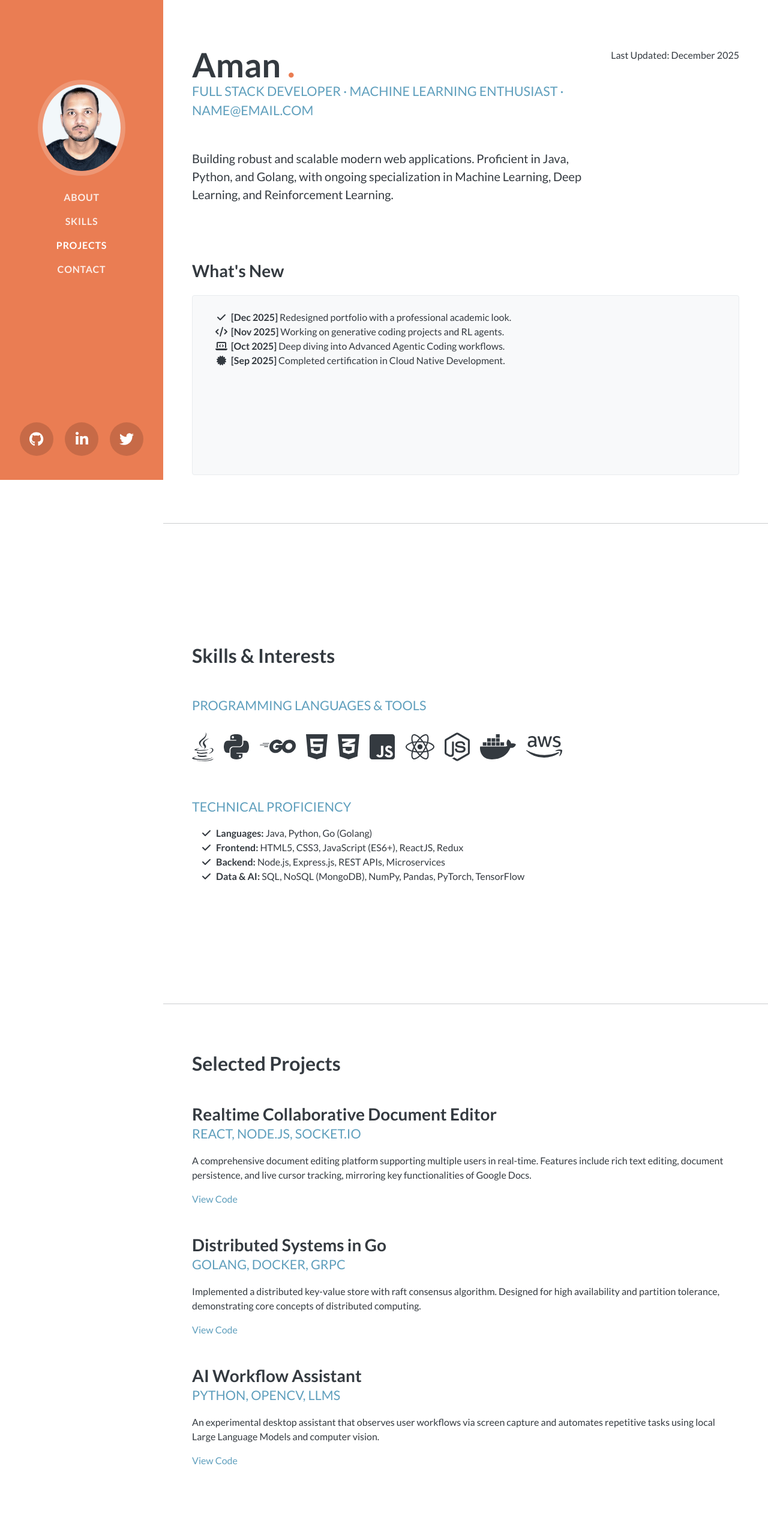
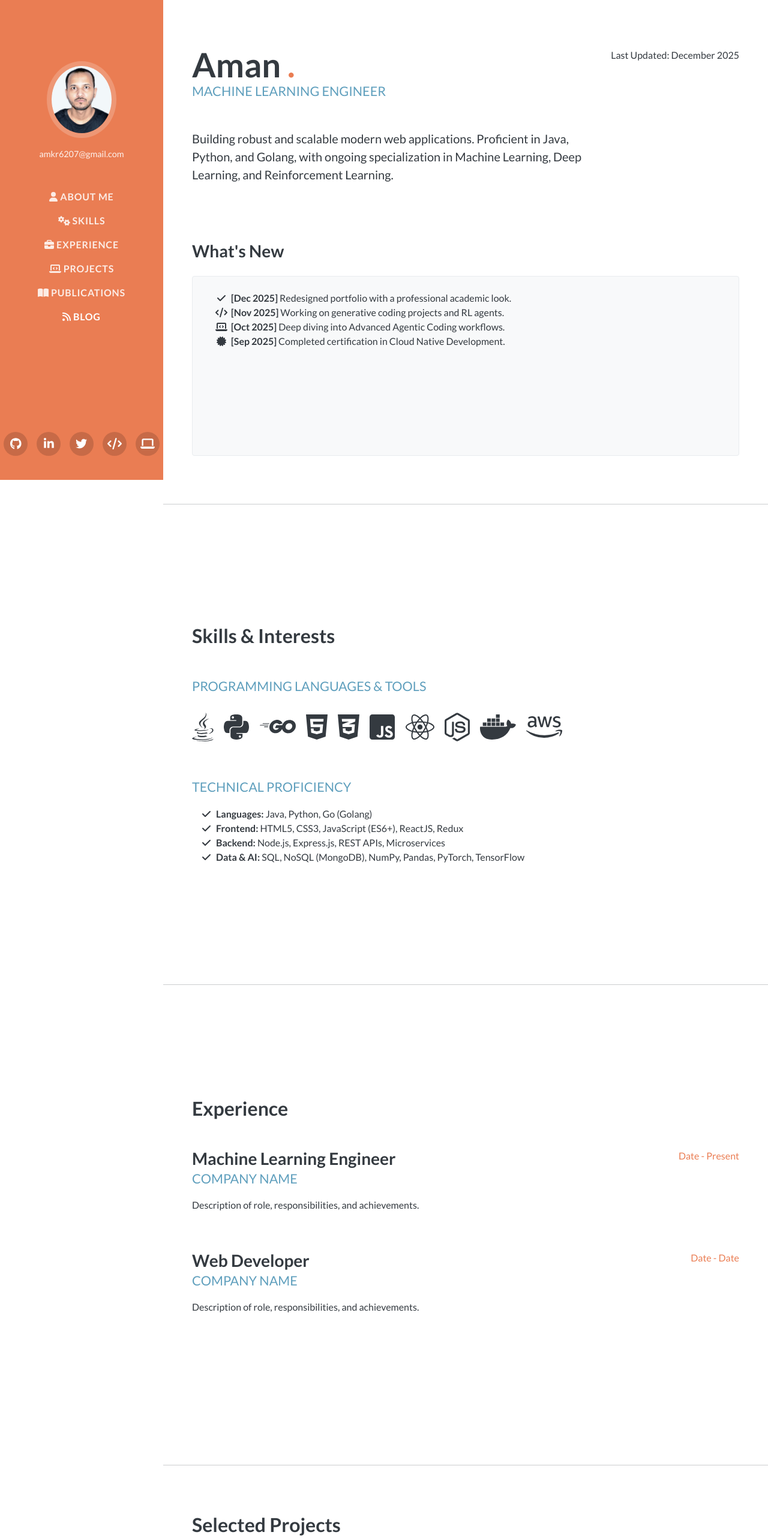
Before and after one commit to amkr6207/amkr6207.github.io, a plain HTML site: page index.html in a window 1280 px wide. Shown: the top 2564 px of the page at 60% size. Drawn offline with nearby package versions, Linux system fonts and the light colour scheme; a web font is replaced by a local one.

Commit message:
Updated UI

```diff
--- a/css/style.css
+++ b/css/style.css
@@ -64,9 +64,30 @@ a:active {
 }
 
 #sideNav .navbar-brand .img-profile {
-  max-width: 10rem;
-  max-height: 10rem;
+  max-width: 8rem;
+  max-height: 8rem;
   border: 0.5rem solid rgba(255, 255, 255, 0.2);
+}
+
+/* New Email Style in Sidebar */
+/* New Email Style in Sidebar */
+.sidebar-email {
+  display: block;
+  text-align: center;
+  color: rgba(255, 255, 255, 0.9);
+  font-size: 0.9rem;
+  margin-top: 0.5rem;
+  margin-bottom: 2rem;
+  font-family: 'Lato', sans-serif;
+  word-break: break-all;
+  /* Ensure long emails don't break layout */
+}
+
+#sideNav .navbar-nav .nav-item .nav-link i {
+  margin-right: 0.5rem;
+  width: 1.25rem;
+  /* Fixed width for alignment */
+  text-align: center;
 }
 
 #sideNav .navbar-nav .nav-item .nav-link {
@@ -76,6 +97,10 @@ a:active {
   text-transform: uppercase;
   color: rgba(255, 255, 255, 0.85);
   /* distinct from active */
+  display: flex;
+  /* Ensure flexbox for vertical alignment if needed */
+  align-items: center;
+  /* Vertically center icon and text */
 }
 
 #sideNav .navbar-nav .nav-item .nav-link:hover {
@@ -95,16 +120,16 @@ a:active {
 
 .social-icons-sidebar a {
   display: inline-block;
-  height: 3.5rem;
-  width: 3.5rem;
+  height: 2.5rem;
+  width: 2.5rem;
   background-color: rgba(0, 0, 0, 0.15);
   /* Subtle dark background on orange */
   color: #fff !important;
   border-radius: 100%;
   text-align: center;
-  font-size: 1.5rem;
-  line-height: 3.5rem;
-  margin-right: 1rem;
+  font-size: 1.2rem;
+  line-height: 2.5rem;
+  margin-right: 0.75rem;
   transition: background-color 0.3s;
 }
 
--- a/index.html
+++ b/index.html
@@ -26,18 +26,28 @@
   <nav class="navbar navbar-expand-lg navbar-dark bg-primary fixed-top" id="sideNav">
     <a class="navbar-brand js-scroll-trigger" href="#page-top">
       <span class="d-block d-lg-none">Aman</span>
-      <span class="d-none d-lg-block"><img class="img-fluid img-profile rounded-circle mx-auto mb-2"
-          src="assets/images/profile.jpg" alt="Aman Profile" /></span>
+      <span class="d-none d-lg-block">
+        <img class="img-fluid img-profile rounded-circle mx-auto mb-2" src="assets/images/profile.jpg"
+          alt="Aman Profile" />
+        <div class="sidebar-email">amkr6207@gmail.com</div>
+      </span>
     </a>
     <button class="navbar-toggler" type="button" data-bs-toggle="collapse" data-bs-target="#navbarResponsive"
       aria-controls="navbarResponsive" aria-expanded="false" aria-label="Toggle navigation"><span
         class="navbar-toggler-icon"></span></button>
     <div class="collapse navbar-collapse" id="navbarResponsive">
       <ul class="navbar-nav">
-        <li class="nav-item"><a class="nav-link js-scroll-trigger" href="#about">About</a></li>
-        <li class="nav-item"><a class="nav-link js-scroll-trigger" href="#skills">Skills</a></li>
-        <li class="nav-item"><a class="nav-link js-scroll-trigger" href="#projects">Projects</a></li>
-        <li class="nav-item"><a class="nav-link js-scroll-trigger" href="#contact">Contact</a></li>
+        <li class="nav-item"><a class="nav-link js-scroll-trigger" href="#about"><i class="fas fa-user"></i> About
+            Me</a></li>
+        <li class="nav-item"><a class="nav-link js-scroll-trigger" href="#skills"><i class="fas fa-cogs"></i> Skills</a>
+        </li>
+        <li class="nav-item"><a class="nav-link js-scroll-trigger" href="#experience"><i class="fas fa-briefcase"></i>
+            Experience</a></li>
+        <li class="nav-item"><a class="nav-link js-scroll-trigger" href="#projects"><i class="fas fa-laptop-code"></i>
+            Projects</a></li>
+        <li class="nav-item"><a class="nav-link js-scroll-trigger" href="#publications"><i class="fas fa-book-open"></i>
+            Publications</a></li>
+        <li class="nav-item"><a class="nav-link js-scroll-trigger" href="#blog"><i class="fas fa-rss"></i> Blog</a></li>
       </ul>
     </div>
 
@@ -46,6 +56,10 @@
       <a href="https://www.linkedin.com/in/aman-1177b2148/" target="_blank" aria-label="LinkedIn"><i
           class="fab fa-linkedin-in"></i></a>
       <a href="https://twitter.com/amkr2525" target="_blank" aria-label="Twitter"><i class="fab fa-twitter"></i></a>
+      <a href="https://codeforces.com/profile/amkr6207" target="_blank" aria-label="CodeForces"><i
+          class="fas fa-code"></i></a>
+      <a href="https://www.codechef.com/users/aman_6207" target="_blank" aria-label="CodeChef"><i
+          class="fas fa-laptop"></i></a>
     </div>
   </nav>
 
@@ -61,8 +75,7 @@
               <span class="text-primary">.</span>
             </h1>
             <div class="subheading mb-5">
-              Full Stack Developer · Machine Learning Enthusiast ·
-              <a href="mailto:name@email.com">name@email.com</a>
+              Machine Learning Engineer
             </div>
             <p class="lead mb-5">
               Building robust and scalable modern web applications.
@@ -146,6 +159,30 @@
     </section>
     <hr class="m-0" />
 
+    <!-- Experience-->
+    <section class="resume-section" id="experience">
+      <div class="resume-section-content">
+        <h2 class="mb-5">Experience</h2>
+        <div class="d-flex flex-column flex-md-row justify-content-between mb-5">
+          <div class="flex-grow-1">
+            <h3 class="mb-0">Machine Learning Engineer</h3>
+            <div class="subheading mb-3">Company Name</div>
+            <p>Description of role, responsibilities, and achievements.</p>
+          </div>
+          <div class="flex-shrink-0"><span class="text-primary">Date - Present</span></div>
+        </div>
+        <div class="d-flex flex-column flex-md-row justify-content-between mb-5">
+          <div class="flex-grow-1">
+            <h3 class="mb-0">Web Developer</h3>
+            <div class="subheading mb-3">Company Name</div>
+            <p>Description of role, responsibilities, and achievements.</p>
+          </div>
+          <div class="flex-shrink-0"><span class="text-primary">Date - Date</span></div>
+        </div>
+      </div>
+    </section>
+    <hr class="m-0" />
+
     <!-- Projects-->
     <section class="resume-section" id="projects">
       <div class="resume-section-content">
@@ -184,13 +221,46 @@
 
       </div>
     </section>
+    <hr class="m-0" />
 
-  </div>
+    <!-- Publications-->
+    <section class="resume-section" id="publications">
+      <div class="resume-section-content">
+        <h2 class="mb-5">Publications</h2>
+        <ul class="fa-ul mb-0">
+          <li>
+            <span class="fa-li"><i class="fas fa-book-open text-warning"></i></span>
+            <a href="#">Paper Title 1</a> - <i>Conference/Journal Name, Year</i>
+            <p>Brief abstraction or description of the publication.</p>
+          </li>
+          <li>
+            <span class="fa-li"><i class="fas fa-book-open text-warning"></i></span>
+            <a href="#">Paper Title 2</a> - <i>Conference/Journal Name, Year</i>
+          </li>
+        </ul>
+      </div>
+    </section>
+    <hr class="m-0" />
 
-  <!-- Bootstrap core JS-->
-  <script src="https://cdn.jsdelivr.net/npm/bootstrap@5.2.3/dist/js/bootstrap.bundle.min.js"></script>
-  <!-- Core theme JS-->
-  <script src="js/scripts.js"></script>
+    <!-- Blog-->
+    <section class="resume-section" id="blog">
+      <div class="resume-section-content">
+        <h2 class="mb-5">Blog</h2>
+        <div class="d-flex flex-column flex-md-row justify-content-between mb-5">
+          <div class="flex-grow-1">
+            <h3 class="mb-0"><a href="#">Blog Post Title</a></h3>
+            <div class="subheading mb-3">Category / Tag</div>
+            <p>A brief excerpt from the blog post...</p>
+          </div>
+          <div class="flex-shrink-0"><span class="text-primary">Date</span></div>
+        </div>
+      </div>
+    </section>
+
+    <!-- Bootstrap core JS-->
+    <script src="https://cdn.jsdelivr.net/npm/bootstrap@5.2.3/dist/js/bootstrap.bundle.min.js"></script>
+    <!-- Core theme JS-->
+    <script src="js/scripts.js"></script>
 </body>
 
 </html>
```
